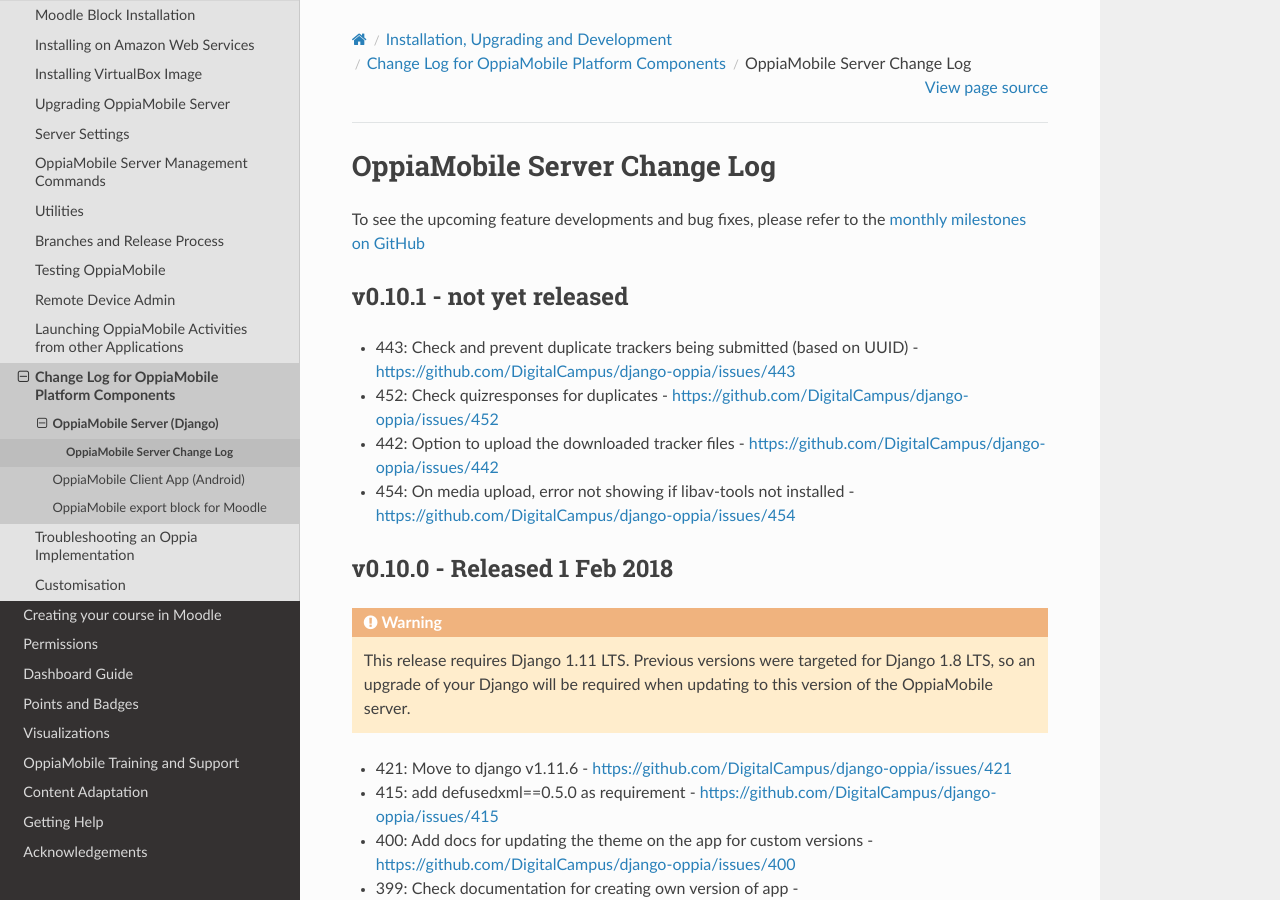
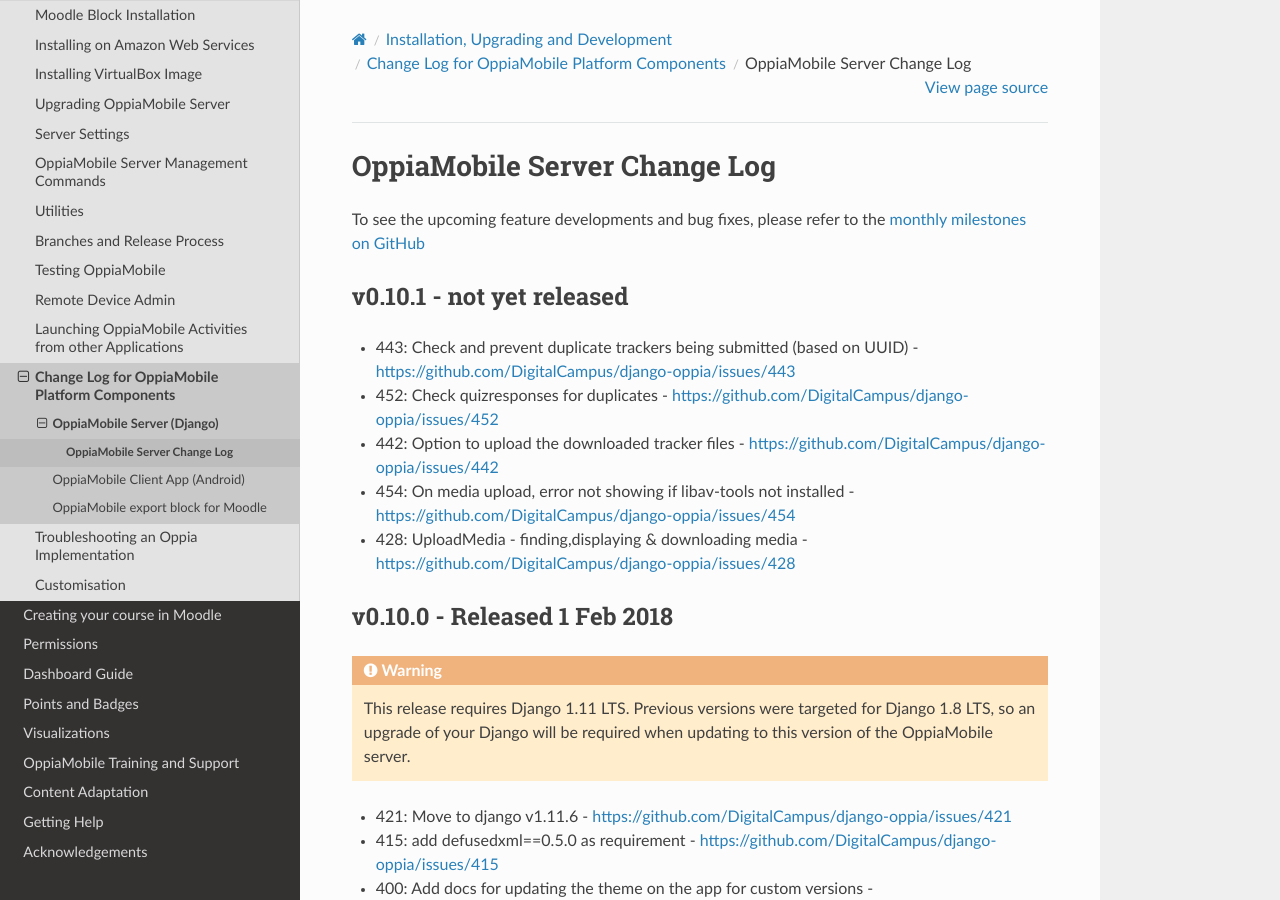
Before and after one commit to DigitalCampus/django-oppia, a Sphinx documentation site: the page built from docs/dev/changelog_server.rst, in a window 1280 px wide and 900 px high. Built offline with Sphinx 7.4.7 and the Read the Docs theme 2.0.0, drawn with Linux system fonts in a browser that asks for light colours; the version number is read from the project's files by our own code.

Commit message:
update docs

```diff
--- a/docs/dev/changelog_server.rst
+++ b/docs/dev/changelog_server.rst
@@ -12,7 +12,7 @@
 * 452: Check quizresponses for duplicates - https://github.com/DigitalCampus/django-oppia/issues/452
 * 442: Option to upload the downloaded tracker files - https://github.com/DigitalCampus/django-oppia/issues/442
 * 454: On media upload, error not showing if libav-tools not installed - https://github.com/DigitalCampus/django-oppia/issues/454
-
+* 428: UploadMedia  - finding,displaying & downloading media - https://github.com/DigitalCampus/django-oppia/issues/428
 
 .. _serverv0.10.0:
 
```
